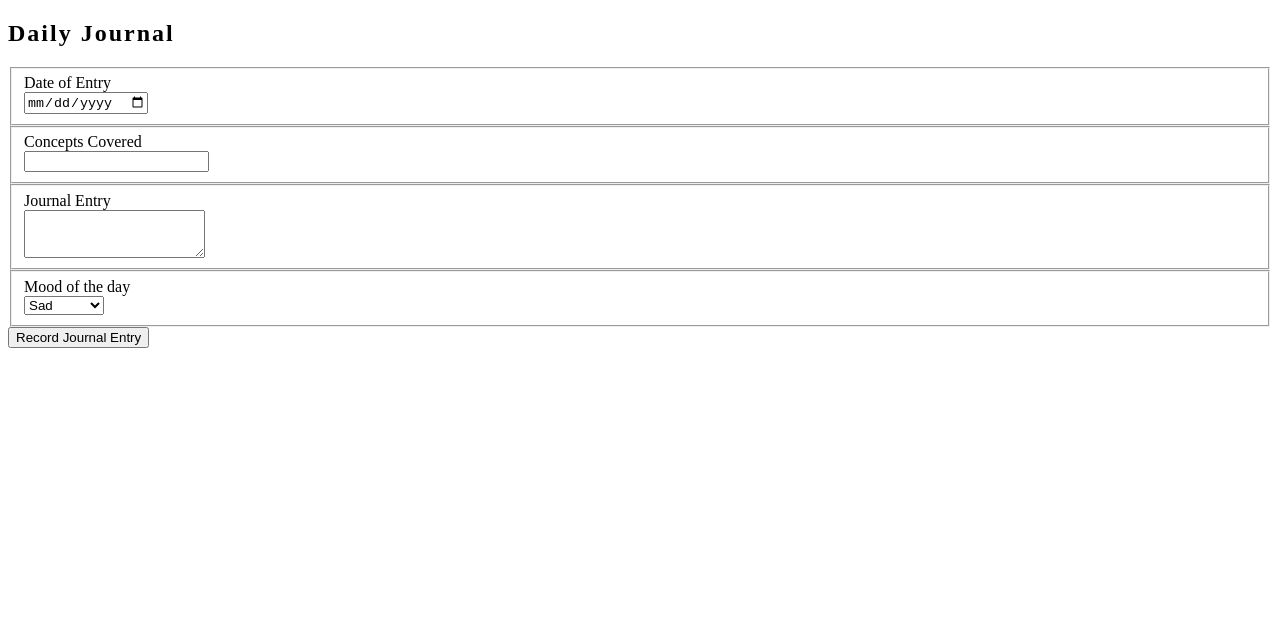
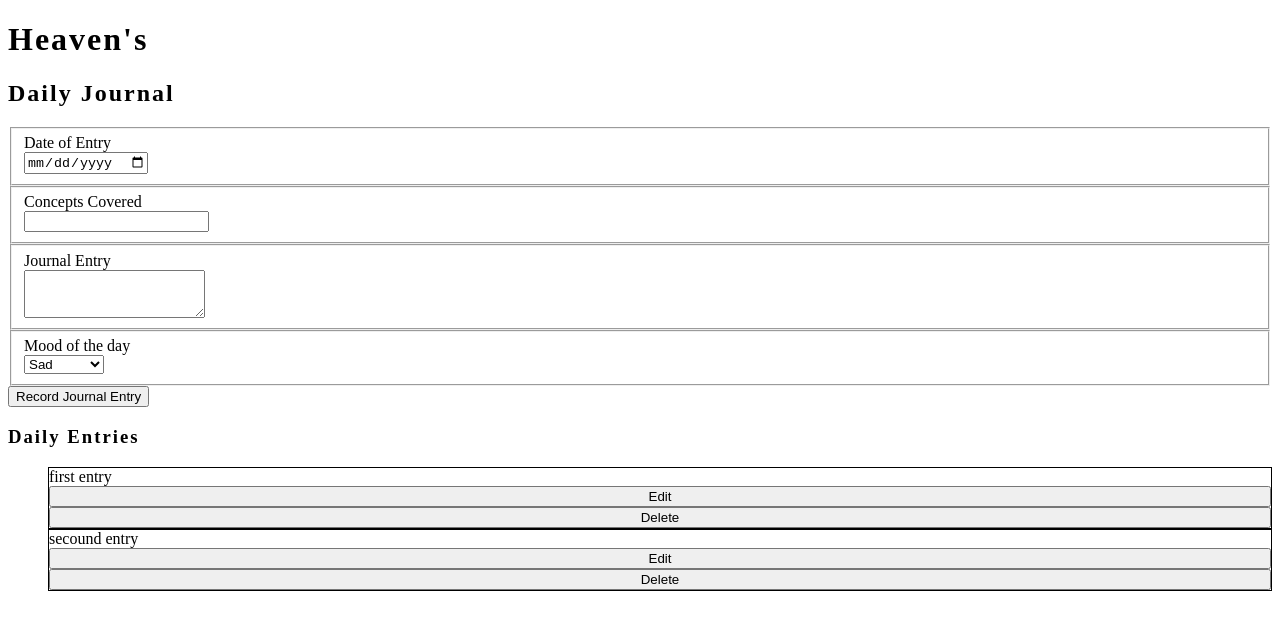
Before and after one commit to heavenburdette1988/Daily-Journal, a plain HTML site: page index.html in a window 1280 px wide. Drawn offline with Linux system fonts and the light colour scheme; a web font is replaced by a local one.

Commit message:
updated journal entry page

```diff
--- a/index.html
+++ b/index.html
@@ -7,7 +7,9 @@
     </head>
 
     <body>
-        <header></header>
+        <header>
+            <h1>Heaven's</h1>
+        </header>
         <main id="container">
             <h2>Daily Journal</h2>
             <form action="">
@@ -43,10 +45,17 @@
                         <option value="proud">Proud</option>
                     </select>
                 </fieldset>
-                <button type="button">Record Journal Entry</button>
+                <button type="submit">Record Journal Entry</button>
             </form>
             <section>
-                <h1></h1>
+                <h3>Daily Entries</h3>
+                <div class="mainEntries">
+                    <ul class="listEntries">
+                        <li>first entry<button type="submit">Edit</button><button type="submit">Delete</button></li>
+                        <li>secound entry<button type="submit">Edit</button><button type="submit">Delete</button></li>
+                    </ul>
+                </div>
+
             </section>
         </main>
 
--- a/styles/main.css
+++ b/styles/main.css
@@ -30,3 +30,9 @@ h1,h2,h3,h4,h5,h6 {
   font-family: "Patua One", serif;
   letter-spacing: 2px;
 }
+
+li {
+	flex-direction: column;
+	display: flex;
+	border: solid black 1px;
+}
```
Also changed, not shown: 1 other file.
